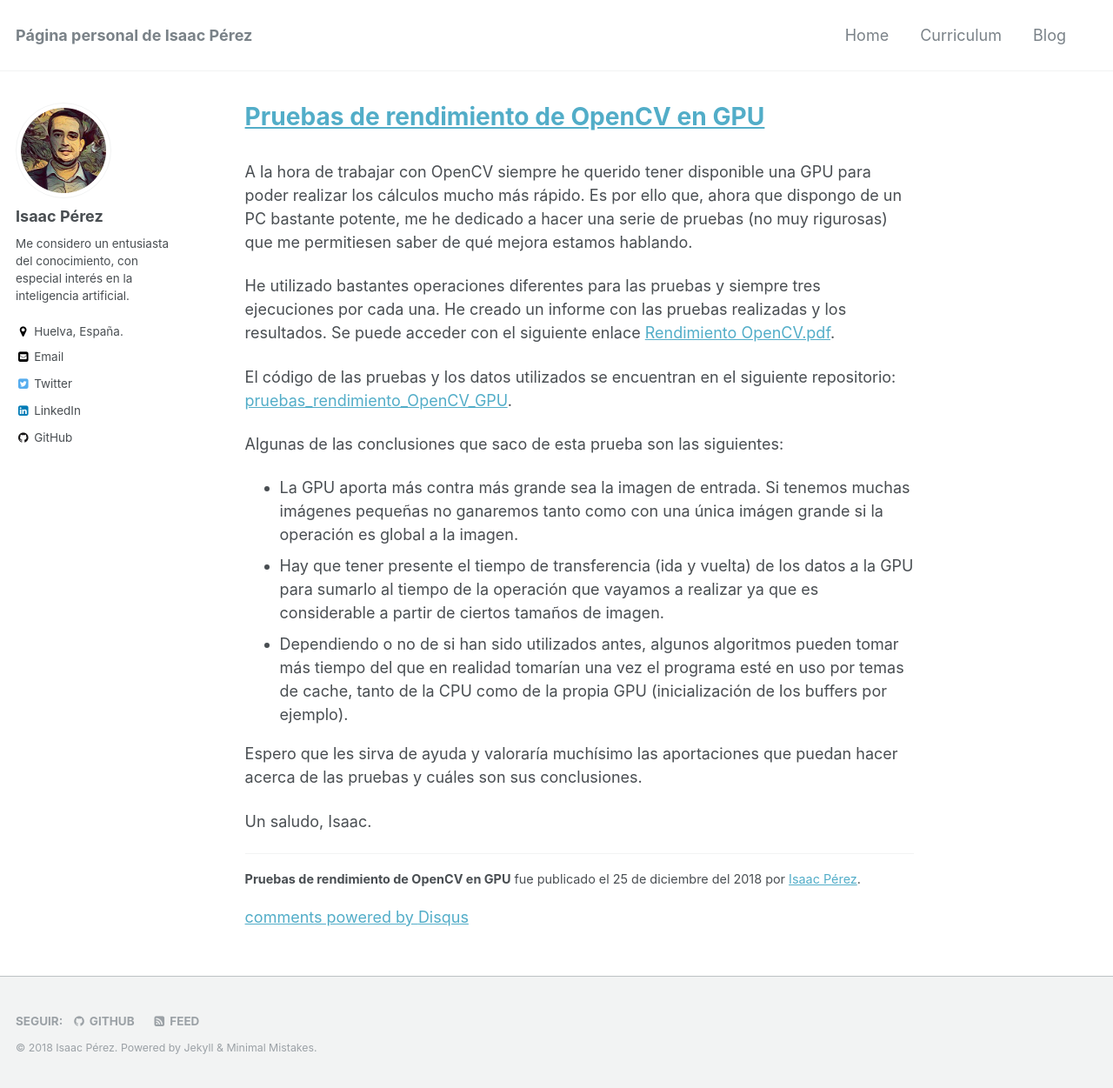
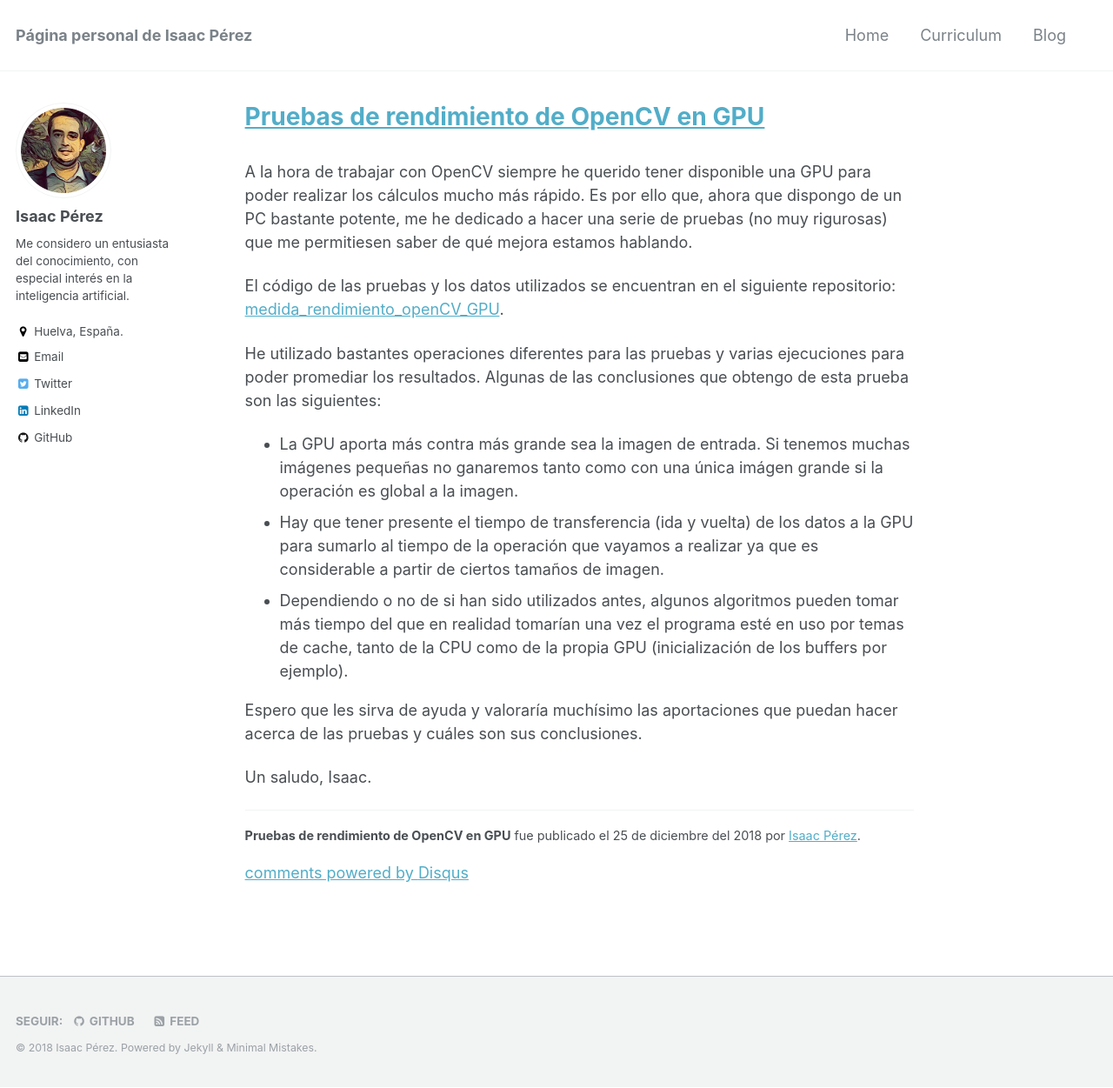
Before and after one commit to isaacperez/isaacperez.github.io, a Jekyll site: the page built from _posts/2018-12-25-PruebasRendimientoOpenCVGPU.md, in a window 1280 px wide and 1251 px high. Shown: the whole window at 87% size. Built offline with Jekyll 4.4.1, drawn with Linux system fonts in a browser that asks for light colours; comment, search, counter and statistics services are not loaded.

Commit message:
correción post

```diff
--- a/_posts/2018-12-25-PruebasRendimientoOpenCVGPU.md
+++ b/_posts/2018-12-25-PruebasRendimientoOpenCVGPU.md
@@ -6,11 +6,9 @@
 ---
 A la hora de trabajar con OpenCV siempre he querido tener disponible una GPU para poder realizar los cálculos mucho más rápido. Es por ello que, ahora que dispongo de un PC bastante potente, me he dedicado a hacer una serie de pruebas (no muy rigurosas) que me permitiesen saber de qué mejora estamos hablando.
 
-He utilizado bastantes operaciones diferentes para las pruebas y siempre tres ejecuciones por cada una. He creado un informe con las pruebas realizadas y los resultados. Se puede acceder con el siguiente enlace [Rendimiento OpenCV.pdf](https://github.com/isaacperez/pruebas_rendimiento_OpenCV_GPU/raw/master/Rendimiento%20OpenCV.pdf).
+El código de las pruebas y los datos utilizados se encuentran en el siguiente repositorio: [medida_rendimiento_openCV_GPU](https://github.com/isaacperez/medida_rendimiento_openCV_GPU).
 
-El código de las pruebas y los datos utilizados se encuentran en el siguiente repositorio: [pruebas_rendimiento_OpenCV_GPU](https://github.com/isaacperez/pruebas_rendimiento_OpenCV_GPU).
-
-Algunas de las conclusiones que saco de esta prueba son las siguientes:
+He utilizado bastantes operaciones diferentes para las pruebas y varias ejecuciones para poder promediar los resultados. Algunas de las conclusiones que obtengo de esta prueba son las siguientes:
 
   - La GPU aporta más contra más grande sea la imagen de entrada. Si tenemos muchas imágenes pequeñas no ganaremos tanto como con una única imágen grande si la operación es global a la imagen.
   - Hay que tener presente el tiempo de transferencia (ida y vuelta) de los datos a la GPU para sumarlo al tiempo de la operación que vayamos a realizar ya que es considerable a partir de ciertos tamaños de imagen.
```
